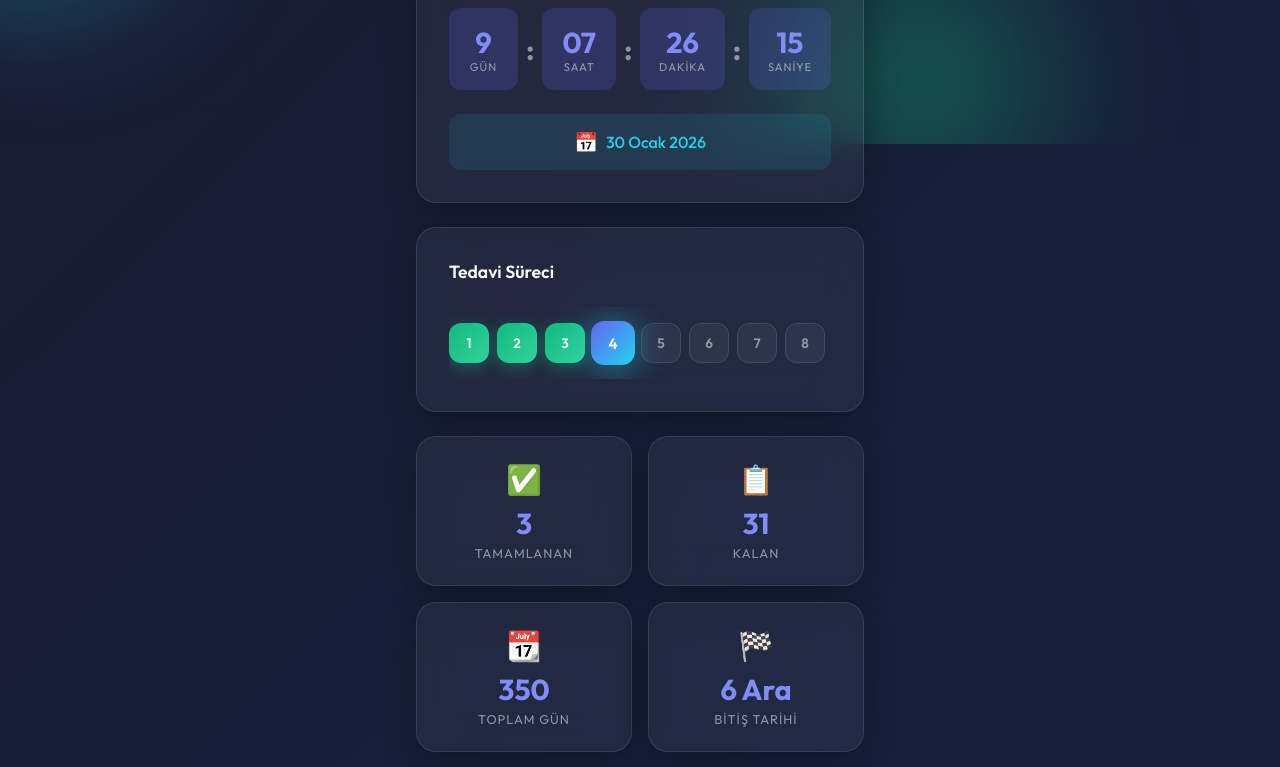
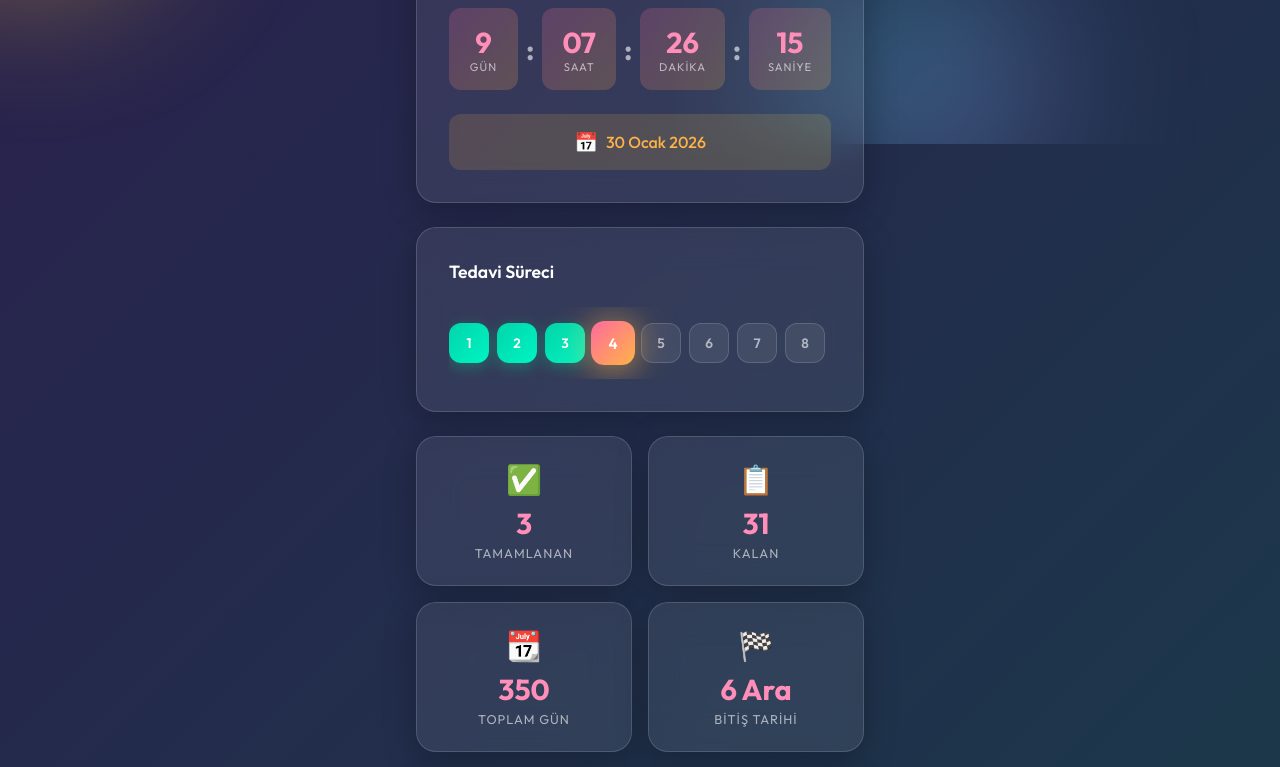
Before and after one commit to Gokhangunes57/counter, a plain HTML site: page index.html in a window 1280 px wide. Shown: the part 656-1423 px from the top of the page. Drawn offline with Linux system fonts and the light colour scheme.

Commit message:
renkler değişti

```diff
--- a/app.js
+++ b/app.js
@@ -211,9 +211,9 @@
     const defs = document.createElementNS('http://www.w3.org/2000/svg', 'defs');
     defs.innerHTML = `
         <linearGradient id="gradient" x1="0%" y1="0%" x2="100%" y2="0%">
-            <stop offset="0%" style="stop-color:#6366f1"/>
-            <stop offset="50%" style="stop-color:#22d3ee"/>
-            <stop offset="100%" style="stop-color:#10b981"/>
+            <stop offset="0%" style="stop-color:#ff6b9d"/>
+            <stop offset="50%" style="stop-color:#ffb347"/>
+            <stop offset="100%" style="stop-color:#00d4aa"/>
         </linearGradient>
     `;
     svg.insertBefore(defs, svg.firstChild);
--- a/styles.css
+++ b/styles.css
@@ -3,33 +3,37 @@
    ===================================================== */
 
 :root {
-    /* Primary Colors */
-    --primary: #6366f1;
-    --primary-light: #818cf8;
-    --primary-dark: #4f46e5;
+    /* Primary Colors - Hot Pink */
+    --primary: #ff6b9d;
+    --primary-light: #ff8fb8;
+    --primary-dark: #e84a7f;
 
-    /* Accent Colors */
-    --accent: #22d3ee;
-    --accent-glow: rgba(34, 211, 238, 0.3);
+    /* Accent Colors - Sunny Orange & Yellow */
+    --accent: #ffb347;
+    --accent-glow: rgba(255, 179, 71, 0.4);
 
-    /* Success/Progress */
-    --success: #10b981;
-    --success-light: #34d399;
+    /* Success/Progress - Bright Teal */
+    --success: #00d4aa;
+    --success-light: #00f5c4;
 
-    /* Background */
-    --bg-dark: #0f0f23;
-    --bg-gradient-start: #1a1a2e;
-    --bg-gradient-end: #16213e;
+    /* Secondary Accent - Electric Purple */
+    --purple: #bf7dff;
+    --purple-light: #d4a3ff;
+
+    /* Background - Soft Gradient */
+    --bg-dark: #1a1a2e;
+    --bg-gradient-start: #2d1b4e;
+    --bg-gradient-end: #1a3a4a;
 
     /* Glass Effect */
-    --glass-bg: rgba(255, 255, 255, 0.05);
-    --glass-border: rgba(255, 255, 255, 0.1);
-    --glass-shadow: rgba(0, 0, 0, 0.3);
+    --glass-bg: rgba(255, 255, 255, 0.08);
+    --glass-border: rgba(255, 255, 255, 0.15);
+    --glass-shadow: rgba(0, 0, 0, 0.25);
 
     /* Text */
     --text-primary: #ffffff;
-    --text-secondary: rgba(255, 255, 255, 0.7);
-    --text-muted: rgba(255, 255, 255, 0.5);
+    --text-secondary: rgba(255, 255, 255, 0.85);
+    --text-muted: rgba(255, 255, 255, 0.6);
 
     /* Spacing */
     --spacing-xs: 0.5rem;
@@ -89,7 +93,7 @@
 .shape-1 {
     width: 400px;
     height: 400px;
-    background: var(--primary);
+    background: linear-gradient(135deg, #ff6b9d, #ff8fb8);
     top: -100px;
     right: -100px;
     animation-delay: 0s;
@@ -98,7 +102,7 @@
 .shape-2 {
     width: 300px;
     height: 300px;
-    background: var(--accent);
+    background: linear-gradient(135deg, #ffb347, #ffd93d);
     bottom: 20%;
     left: -100px;
     animation-delay: -5s;
@@ -107,22 +111,27 @@
 .shape-3 {
     width: 250px;
     height: 250px;
-    background: var(--success);
+    background: linear-gradient(135deg, #00d4aa, #bf7dff);
     bottom: -50px;
     right: 20%;
     animation-delay: -10s;
 }
 
 @keyframes float {
-    0%, 100% {
+
+    0%,
+    100% {
         transform: translate(0, 0) scale(1);
     }
+
     25% {
         transform: translate(30px, -30px) scale(1.05);
     }
+
     50% {
         transform: translate(-20px, 20px) scale(0.95);
     }
+
     75% {
         transform: translate(20px, 10px) scale(1.02);
     }
@@ -182,9 +191,12 @@
 }
 
 @keyframes bounce {
-    0%, 100% {
+
+    0%,
+    100% {
         transform: translateY(0);
     }
+
     50% {
         transform: translateY(-10px);
     }
@@ -235,6 +247,7 @@
     0% {
         background-position: -200% 0;
     }
+
     100% {
         background-position: 200% 0;
     }
@@ -266,9 +279,12 @@
 }
 
 @keyframes pulse {
-    0%, 100% {
+
+    0%,
+    100% {
         opacity: 1;
     }
+
     50% {
         opacity: 0.8;
     }
@@ -354,7 +370,7 @@
     display: flex;
     flex-direction: column;
     align-items: center;
-    background: rgba(99, 102, 241, 0.2);
+    background: linear-gradient(135deg, rgba(255, 107, 157, 0.2), rgba(255, 179, 71, 0.2));
     padding: var(--spacing-sm) var(--spacing-md);
     border-radius: var(--radius-sm);
     min-width: 60px;
@@ -381,9 +397,12 @@
 }
 
 @keyframes blink {
-    0%, 100% {
+
+    0%,
+    100% {
         opacity: 1;
     }
+
     50% {
         opacity: 0.3;
     }
@@ -395,7 +414,7 @@
     justify-content: center;
     gap: var(--spacing-xs);
     padding: var(--spacing-sm);
-    background: rgba(34, 211, 238, 0.1);
+    background: linear-gradient(135deg, rgba(255, 179, 71, 0.15), rgba(255, 217, 61, 0.15));
     border-radius: var(--radius-sm);
     color: var(--accent);
     font-weight: 500;
@@ -471,9 +490,12 @@
 }
 
 @keyframes glow {
-    0%, 100% {
+
+    0%,
+    100% {
         box-shadow: 0 4px 15px var(--accent-glow);
     }
+
     50% {
         box-shadow: 0 4px 25px var(--accent-glow), 0 0 40px var(--accent-glow);
     }
@@ -541,12 +563,16 @@
 }
 
 @keyframes wave {
-    0%, 100% {
+
+    0%,
+    100% {
         transform: rotate(0deg);
     }
+
     25% {
         transform: rotate(20deg);
     }
+
     75% {
         transform: rotate(-20deg);
     }
```
